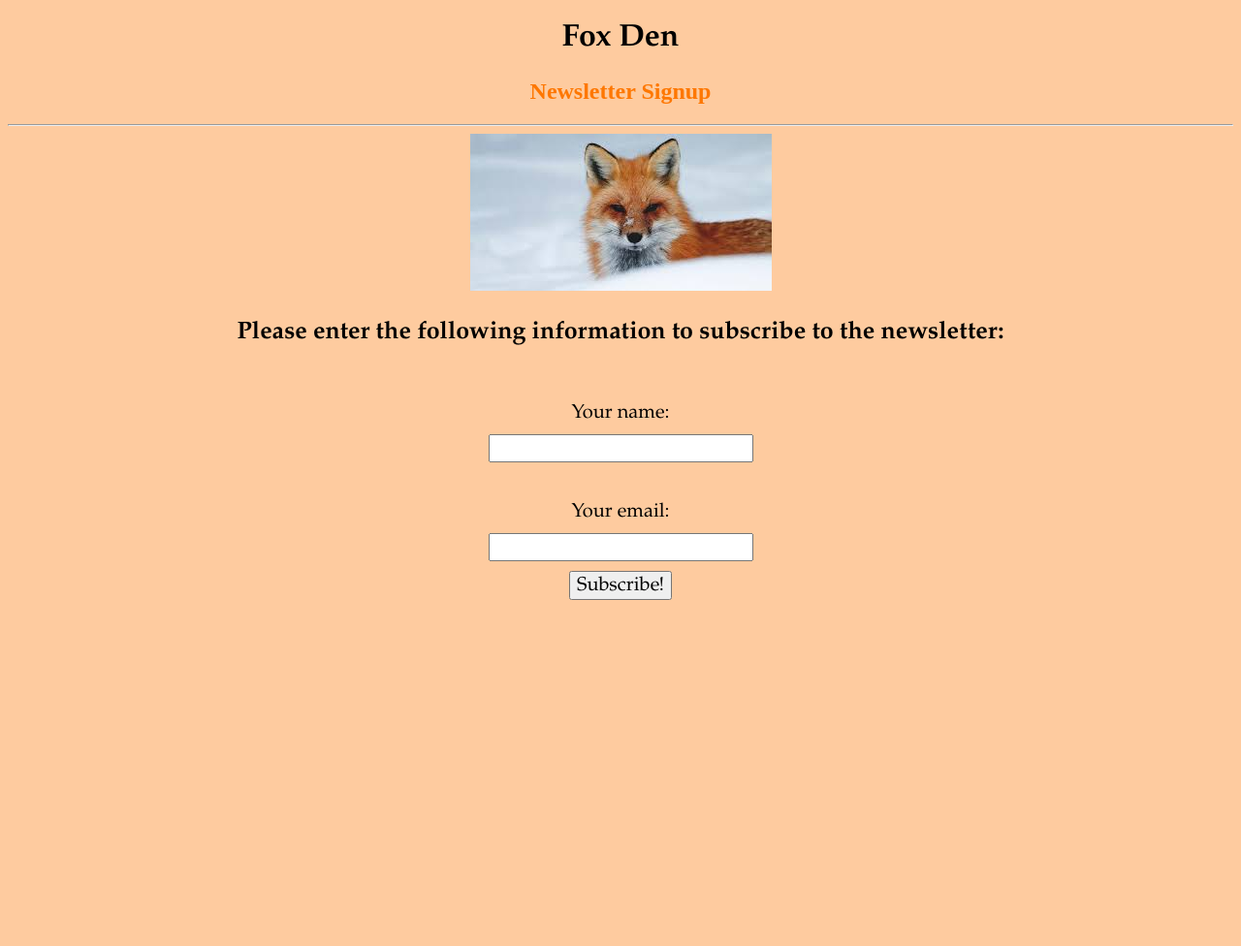
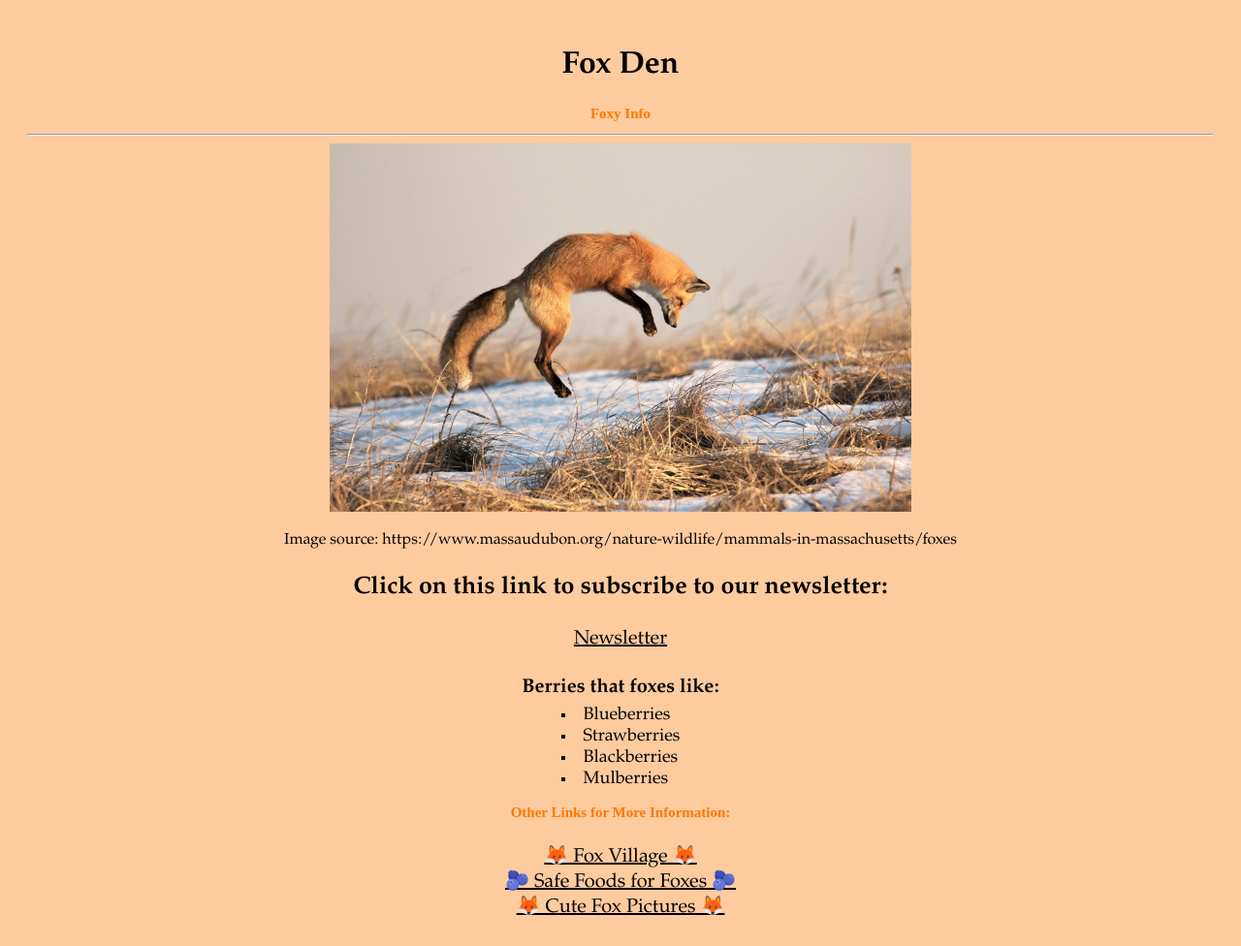
Before and after one commit to KitsuNyaa47/Fox, a Flask app: page / in a window 1280 px wide. Shown: the whole page at 97% size. Before the commit the page ends 619 px from the top, so only its background shows below. Run offline with Flask 3, Linux system fonts and the light colour scheme.

Commit message:
added extra features

```diff
--- a/app.py
+++ b/app.py
@@ -3,6 +3,11 @@ from flask import Flask, render_template, request, url_for
 app = Flask(__name__)
 
 @app.route("/")
+
+def home():
+    return render_template("home.html")
+
+@app.route("/form")
 
 def form():
     return render_template("form.html")
--- a/static/styling.css
+++ b/static/styling.css
@@ -26,3 +26,8 @@ input, label, button {display: block;
 button:hover {background-color: #FF7F50;
               color: white;
               cursor: pointer;}
+
+a:link,
+a:visited {color: #000000;
+           font-family: Garamond;
+           font-size: 18px;}
--- /dev/null
+++ b/static/styling3.css
@@ -0,0 +1,37 @@
+body {background-color: #FECB9F;
+      text-align: center;
+      padding: 20px;}
+
+h1 {font-family: Garamond;
+    color: #000000;}
+
+h2 {font-family: Lucida Handwriting;
+    color: #FE7701;
+    font-size: 15px;}
+
+h3 {font-family: Garamond;
+    color: #000000;
+    font-size: 25px;}
+
+h4 {font-family: Garamond;
+    color: #000000;
+    font-size: 20px;}
+
+p {font-family: Garamond;
+   color: #000000;
+   font-size: 16px;}
+
+a:link,
+a:visited {color: #000000;
+           font-family: Garamond;
+           font-size: 20px;}
+
+ul {list-style-type: square;
+    font-family: Garamond;
+    color: #000000;
+    padding-left: 0;
+    margin-left: 0;
+    list-style-position: inside;
+    display: inline-block;
+    text-align: left;
+    font-size: 18px;}
--- a/templates/form.html
+++ b/templates/form.html
@@ -13,6 +13,7 @@
 </header>
 <hr>
 <img src="static/CuteFox.jpg" alt="Cute Fox">
+<p>Image source: https://friendsofanimals.org/foxes-are-simply-magnetic/</p>
 
 <main>
 <h3>Please enter the following information to subscribe to the newsletter:</h3>
@@ -28,6 +29,10 @@
     <button type="submit">Subscribe!</button>
   </form>
 
+<br>
+<h3>Click here to go back to the homepage:</h3>
+<a href="{{ url_for('home') }}">🦊 Home 🦊</a>
+
 </main>
 
 </body>
--- /dev/null
+++ b/templates/home.html
@@ -0,0 +1,44 @@
+<!DOCTYPE html>
+<html lang="en" xmlns="http://www.w3.org/1999/html">
+<head>
+    <meta charset="UTF-8">
+    <title>Fox Den - Home</title>
+    <link rel="stylesheet" href="static/styling3.css">
+</head>
+
+<body>
+
+  <header>
+    <h1>Fox Den</h1>
+    <h2>Foxy Info</h2>
+  </header>
+<hr>
+
+<main>
+  <img src="static/jumping_fox.jpg" width="600" height="380" alt="Jumping Fox">
+  <p>Image source: https://www.massaudubon.org/nature-wildlife/mammals-in-massachusetts/foxes</p>
+
+  <h3>Click on this link to subscribe to our newsletter:</h3>
+    <a href="{{ url_for('form') }}">Newsletter</a>
+
+    <h4 style="margin-bottom: 5px;"><strong>Berries that foxes like:</strong></h4>
+    <ul style="margin-top: 0; margin-bottom: 0px;">
+        <li>Blueberries</li>
+        <li>Strawberries</li>
+        <li>Blackberries</li>
+        <li>Mulberries</li>
+    </ul>
+
+<br>
+</main>
+
+<h2 style="margin-top: 15px; margin-bottom: 5px;">Other Links for More Information:</h2>
+<br>
+<a href="https://en.wikipedia.org/wiki/Miyagi_Zao_Fox_Village">🦊 Fox Village 🦊</a>
+  <br>
+<a href="https://foxguardians.co.uk/faqs/what-food-is-best-for-foxes/">🫐 Safe Foods for Foxes 🫐</a>
+  <br>
+<a href="https://unsplash.com/s/photos/fox">🦊 Cute Fox Pictures 🦊</a>
+
+</body>
+</html>
--- a/templates/submit.html
+++ b/templates/submit.html
@@ -20,7 +20,7 @@
 
     <br>
 
-<a href="/">🦊 Back to Home Page 🦊</a>
+<a href="{{ url_for('home') }}">🦊 Back to Home Page 🦊</a>
 </main>
 
 </body>
```
Also changed, not shown: static/jumping_fox.jpg (added).
